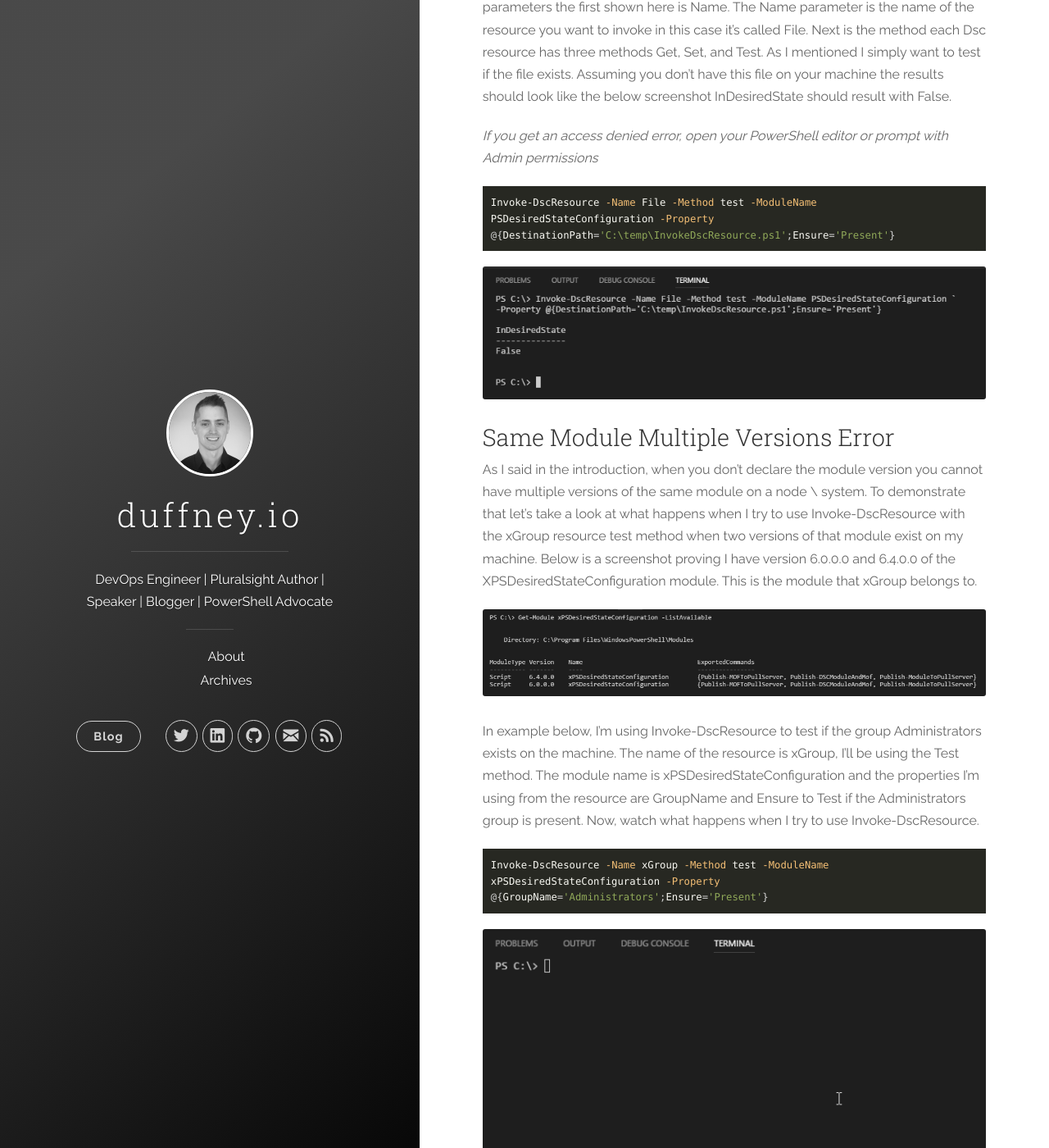
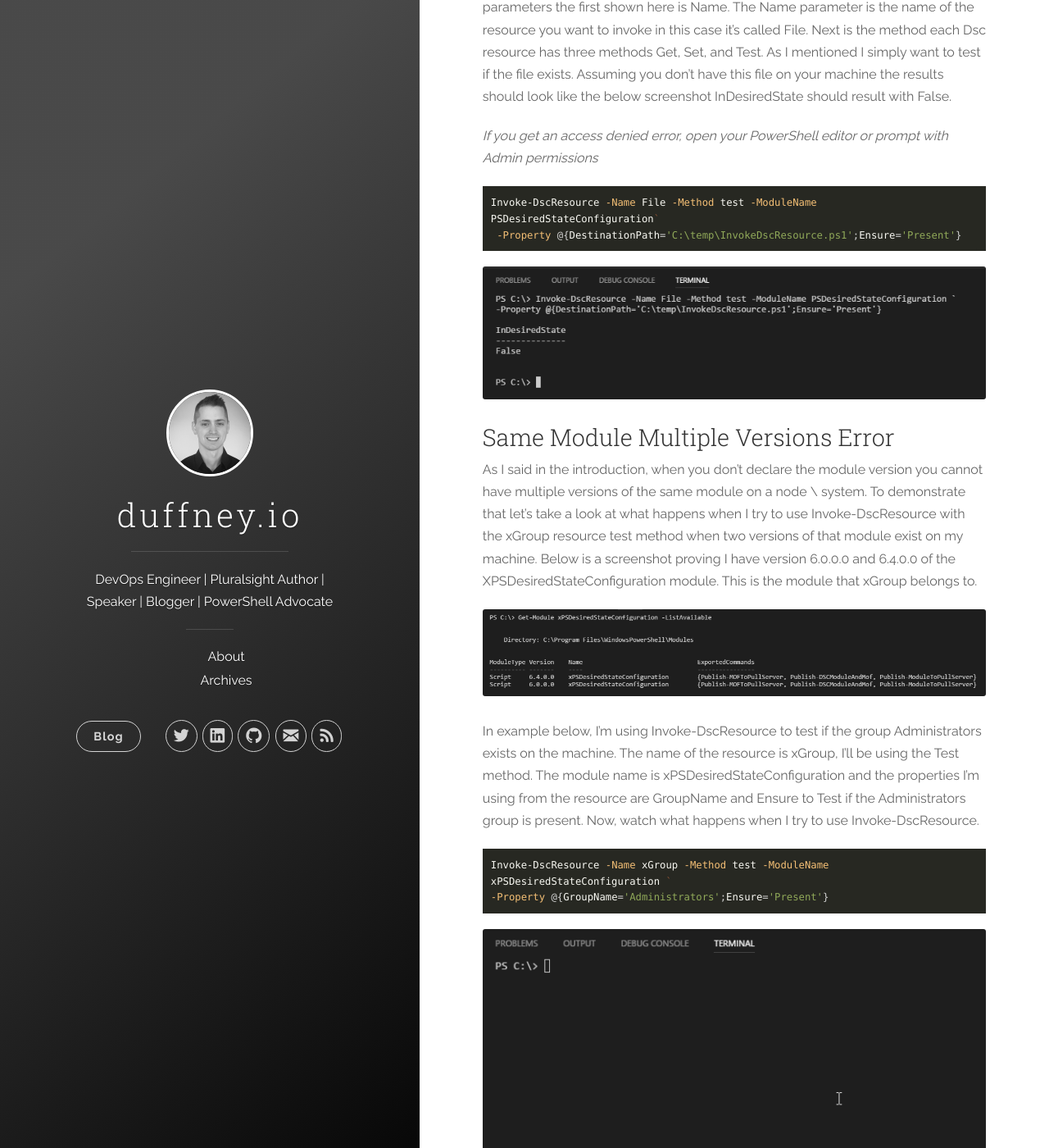
Before and after one commit to AzureDevOps3/duffney.github.io, a Jekyll site: the page built from _posts/2017-09-02-UsingModuleVersionsInvokeDscResource.md, in a window 1280 px wide and 1400 px high, scrolled down 841 px. Shown: the whole window at 82% size. Built offline with Jekyll 4.4.1, drawn with Linux system fonts in a browser that asks for light colours; nearby versions of some CDN libraries; comment, search, counter and statistics services are not loaded.

Commit message:
add line continouation

````diff
--- a/_posts/2017-09-02-UsingModuleVersionsInvokeDscResource.md
+++ b/_posts/2017-09-02-UsingModuleVersionsInvokeDscResource.md
@@ -19,7 +19,8 @@ Before I dive into the ModuleSpecification let's take a look at what using Invok
 _If you get an access denied error, open your PowerShell editor or prompt with Admin permissions_
 
 ``` powershell
-Invoke-DscResource -Name File -Method test -ModuleName PSDesiredStateConfiguration -Property @{DestinationPath='C:\temp\InvokeDscResource.ps1';Ensure='Present'}
+Invoke-DscResource -Name File -Method test -ModuleName PSDesiredStateConfiguration`
+ -Property @{DestinationPath='C:\temp\InvokeDscResource.ps1';Ensure='Present'}
 ```
 
 ![FileResourceTestMethod](/images/posts/UsingModuleVersionsInvokeDscResource/FileResourceTestMethod.png "FileResourceTestMethod")
@@ -36,7 +37,8 @@ In example below, I'm using Invoke-DscResource to test if the group Administrato
 
 
 ``` powershell
-Invoke-DscResource -Name xGroup -Method test -ModuleName xPSDesiredStateConfiguration -Property @{GroupName='Administrators';Ensure='Present'}
+Invoke-DscResource -Name xGroup -Method test -ModuleName xPSDesiredStateConfiguration `
+-Property @{GroupName='Administrators';Ensure='Present'}
 ```
 
 
````
